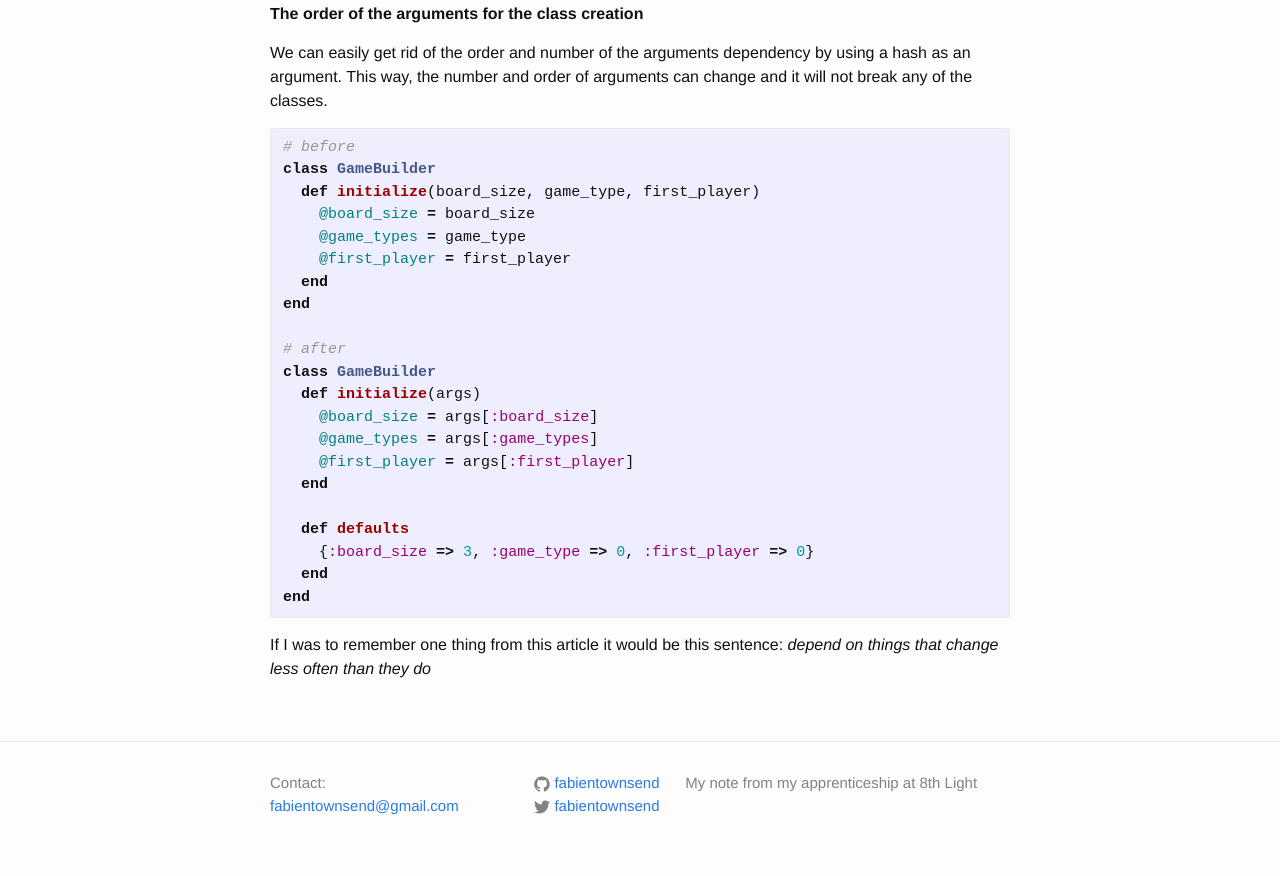
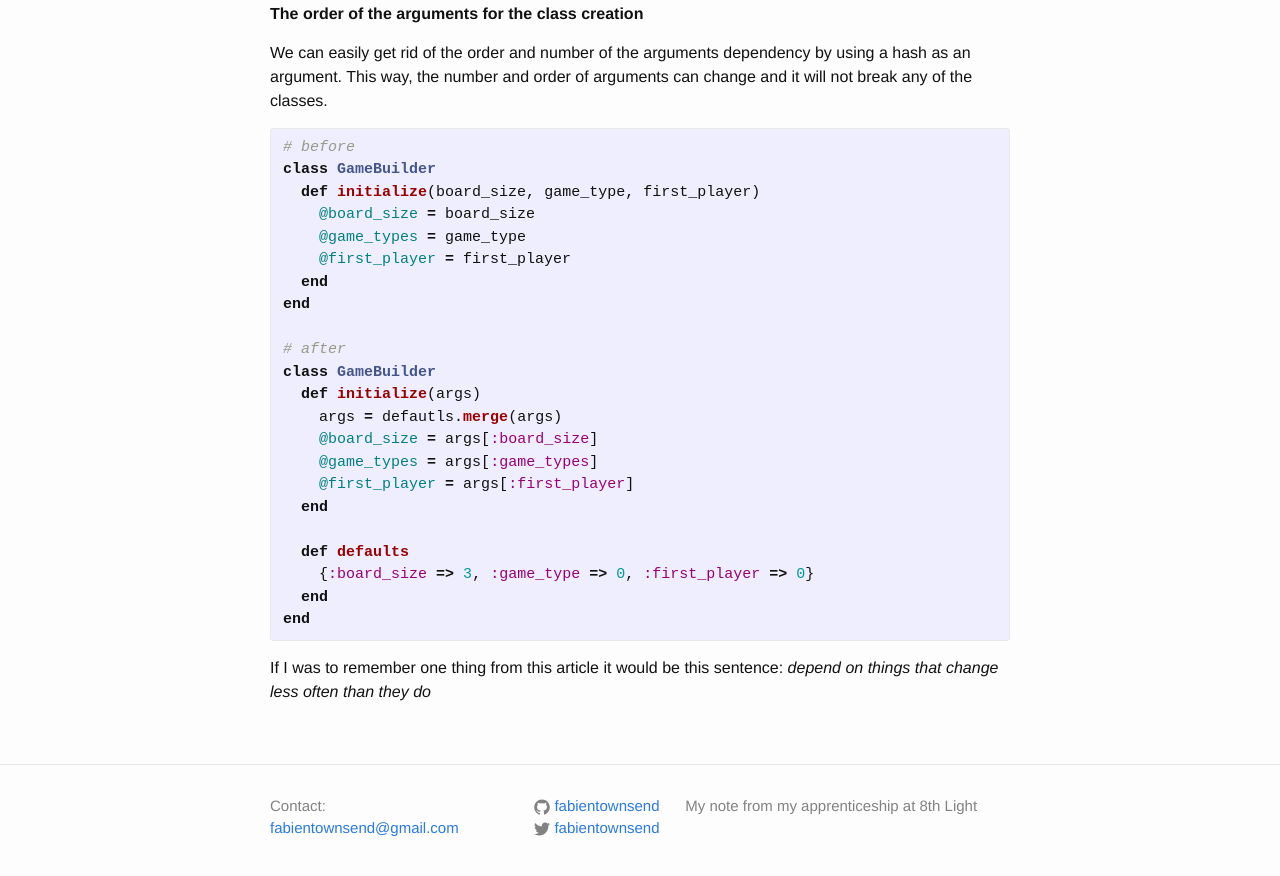
Before and after one commit to fabientownsend/fabientownsend.github.io, a Jekyll site: the page built from _posts/2016-11-01-dependencies.markdown, in a window 1280 px wide and 900 px high, scrolled down 1510 px. Shown: the top 876 px of the window. Built offline with Jekyll 4.4.1, drawn with Linux system fonts in a browser that asks for light colours.

Commit message:
correction code

```diff
--- a/_posts/2016-11-01-dependencies.markdown
+++ b/_posts/2016-11-01-dependencies.markdown
@@ -70,6 +70,7 @@ end
 # after
 class GameBuilder
   def initialize(args)
+    args = defautls.merge(args)
     @board_size = args[:board_size]
     @game_types = args[:game_types]
     @first_player = args[:first_player]
```
